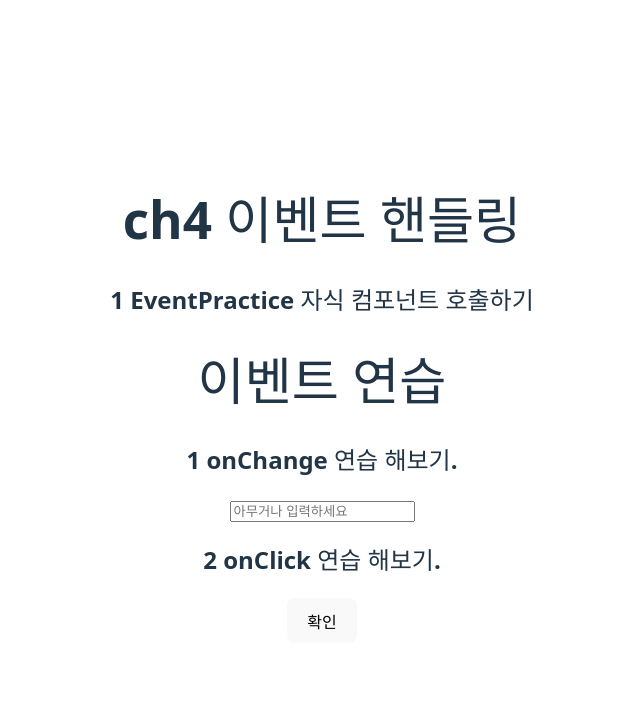
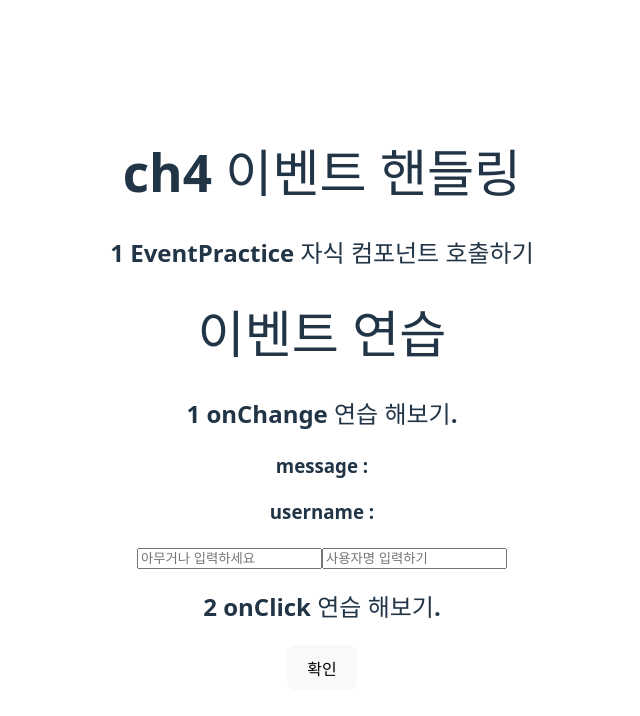
Before and after one commit to reokkamy/React-WorkSpace-k6-0806, a React (Vite) app in the folder ch04-vite-test/: page / in a window 1280 px wide. Shown: the top 716 px of the page, without its empty margins (318-958 px from the left). Built offline with nearby package versions, Linux system fonts and the light colour scheme.

Commit message:
7교시, 4장 이벤트 핸들링 클래스형 컴포넌트에서, input 2개 작업 해보기

```diff
--- a/ch04-vite-test/src/component/EventPractice.jsx
+++ b/ch04-vite-test/src/component/EventPractice.jsx
@@ -3,6 +3,7 @@ import React, { Component } from "react";
 class EventPractice extends Component {
   // 초깃값
   state = {
+    username: "",
     message: "",
   };
 
@@ -15,12 +16,17 @@ class EventPractice extends Component {
   // 이벤트 핸들링 따로 정의,
   handleChange(e) {
     this.setState({
-      message: e.target.value,
+      // 변경전
+      //   message: e.target.value,
+      // 변경 후,
+      //input, 2개가 될 예정, 각 input 이름에 해당하는 객체를 불러와서 사용하기.
+      [e.target.name]: e.target.value,
     });
   }
   handleClick() {
-    alert(this.state.message);
+    alert(this.state.username + ":" + this.state.message);
     this.setState({
+      username: "",
       message: "",
     });
   }
@@ -30,7 +36,8 @@ class EventPractice extends Component {
       <>
         <h1>이벤트 연습</h1>
         <h2>1 onChange 연습 해보기. </h2>
-        <h3>{this.state.message}</h3>
+        <h3>message : {this.state.message}</h3>
+        <h3>username : {this.state.username}</h3>
         <input
           type="text"
           name="message"
@@ -42,6 +49,14 @@ class EventPractice extends Component {
           //     this.setState({ message: e.target.value });
           //   }}
           // 방법2, 따로 분리 설정.
+          onChange={this.handleChange}
+        />
+
+        <input
+          type="text"
+          name="username"
+          placeholder="사용자명 입력하기"
+          value={this.state.username} // getter, state 객체 안의 message 조회
           onChange={this.handleChange}
         />
 
```
